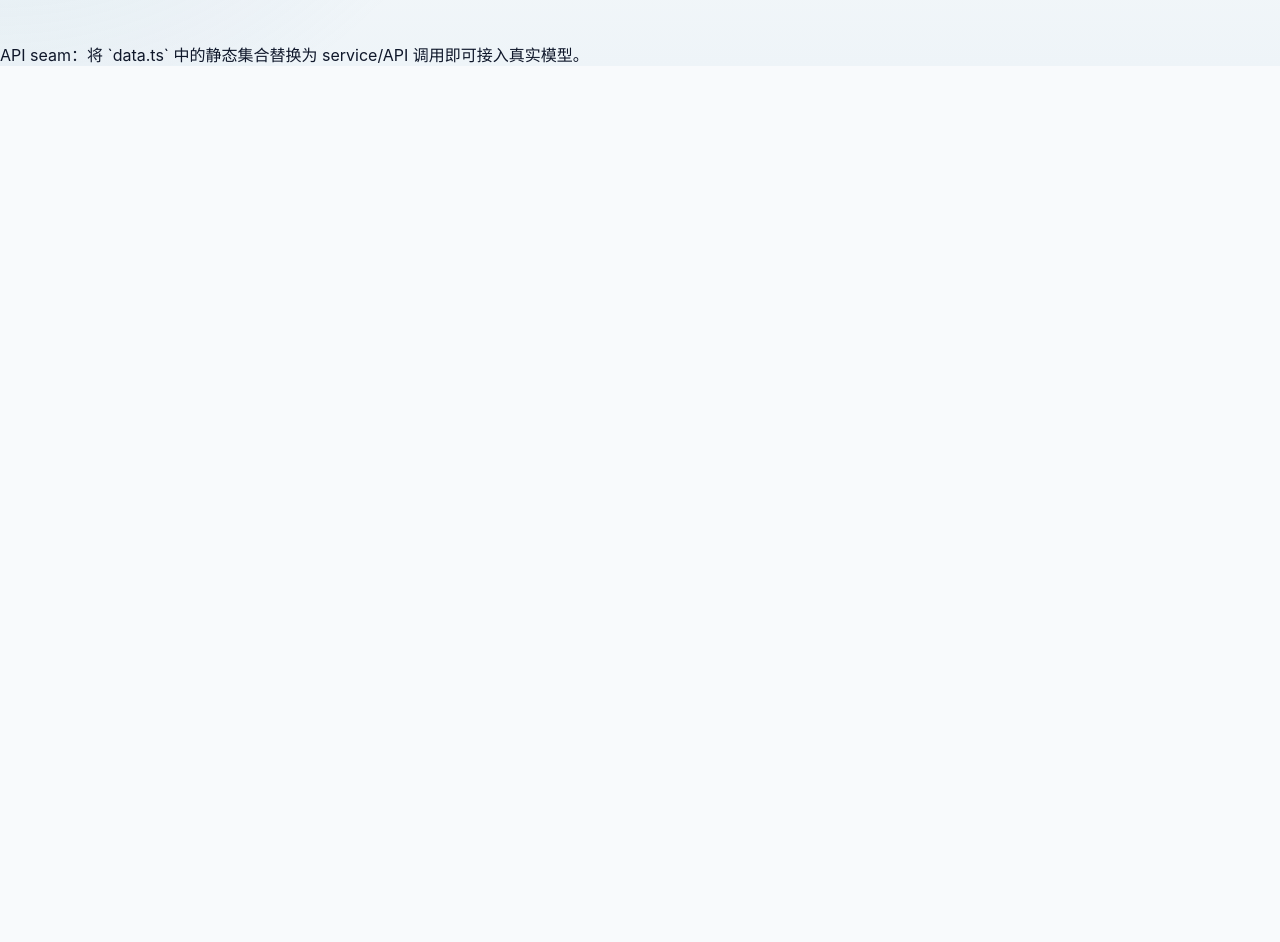
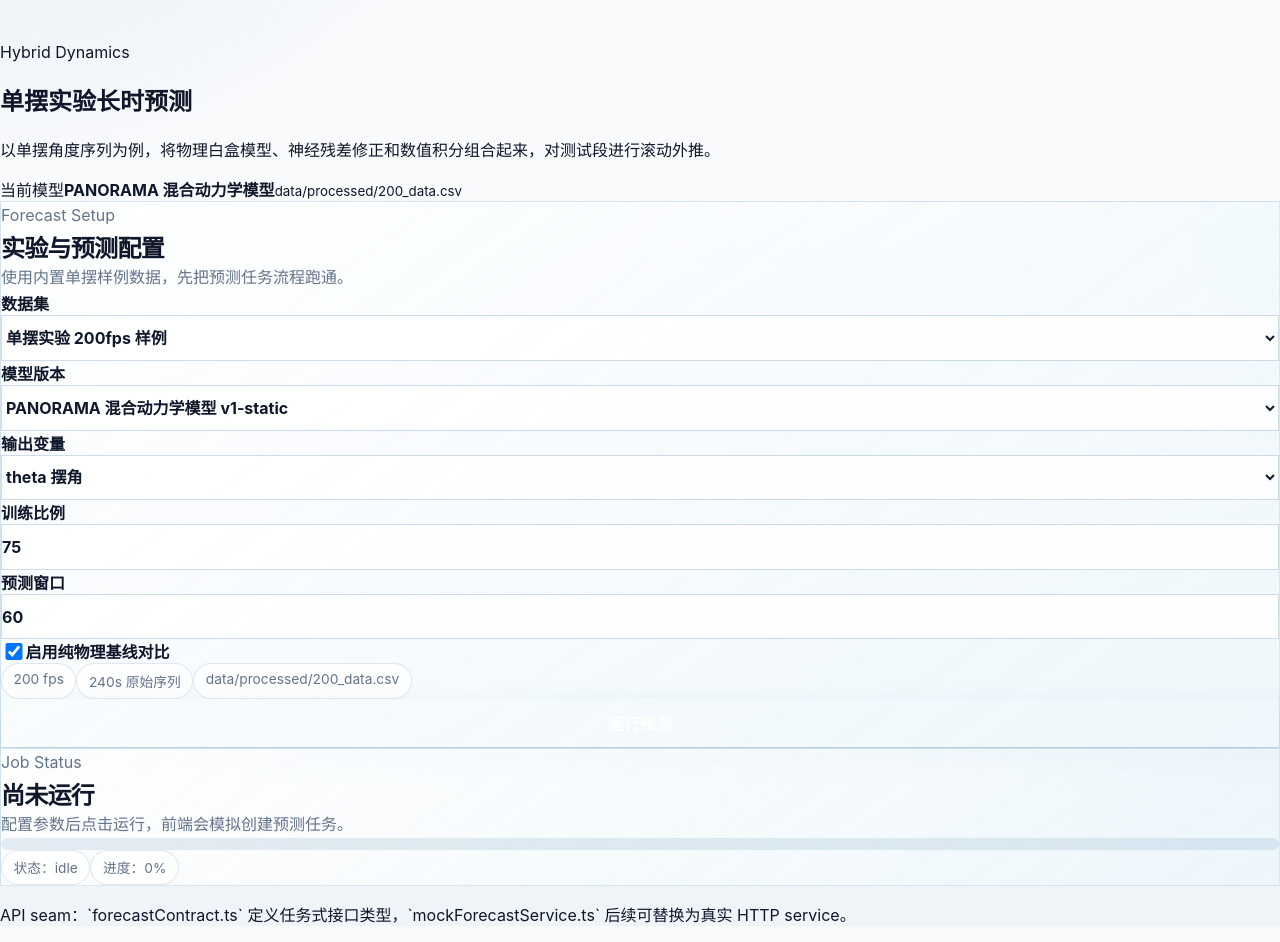
Before and after one commit to Lavandis/ai-for-science, a React (Vite) app: page /time-series-forecast in a window 1280 px wide. Shown: the part 380-1322 px from the top of the page. Before the commit the page ends 800 px from the top, so only its background shows below. Built offline with nearby package versions, Linux system fonts and the light colour scheme.

Commit message:
feat: compose interactive forecast workbench

```diff
--- a/src/features/timeSeriesForecast/TimeSeriesForecastPage.tsx
+++ b/src/features/timeSeriesForecast/TimeSeriesForecastPage.tsx
@@ -1,64 +1,127 @@
+import { useEffect, useMemo, useState } from "react";
 import { InfoPanel } from "../../components/InfoPanel";
-import { MetricCard } from "../../components/MetricCard";
 import { PageHeader } from "../../components/PageHeader";
-import { forecastInputs, forecastMetrics, seriesPoints } from "./data";
+import {
+  defaultForecastJobRequest,
+  experimentProfile,
+  forecastDatasets,
+  forecastModels,
+  modelStages
+} from "./data";
+import { ForecastChart } from "./ForecastChart";
+import { ForecastConfigPanel } from "./ForecastConfigPanel";
+import { ForecastEvaluationTable } from "./ForecastEvaluationTable";
+import { ForecastMetrics } from "./ForecastMetrics";
+import { ForecastPipeline } from "./ForecastPipeline";
+import { ForecastRunStatus } from "./ForecastRunStatus";
+import type { ForecastJob, ForecastJobRequest, ForecastJobStatus, ForecastResult } from "./forecastContract";
+import { mockForecastService } from "./mockForecastService";
 import "./timeSeriesForecast.css";
 
 export function TimeSeriesForecastPage() {
-  const polylinePoints = seriesPoints
-    .map((value, index) => `${index * 42 + 18},${110 - value}`)
-    .join(" ");
+  const [config, setConfig] = useState<ForecastJobRequest>(defaultForecastJobRequest);
+  const [job, setJob] = useState<ForecastJob | null>(null);
+  const [result, setResult] = useState<ForecastResult | null>(null);
+  const [errorMessage, setErrorMessage] = useState<string | null>(null);
+
+  const status: ForecastJobStatus = job?.status ?? "idle";
+  const isRunning = status === "queued" || status === "running";
+
+  const service = useMemo(() => mockForecastService, []);
+
+  useEffect(() => {
+    if (!job || job.status === "completed" || job.status === "failed") return;
+
+    const interval = window.setInterval(async () => {
+      try {
+        const nextJob = await service.getForecastJob(job.id);
+        setJob(nextJob);
+
+        if (nextJob.status === "completed") {
+          const nextResult = await service.getForecastResult(nextJob.id);
+          setResult(nextResult);
+        }
+      } catch (error) {
+        setErrorMessage(error instanceof Error ? error.message : "状态同步失败");
+      }
+    }, 350);
+
+    return () => window.clearInterval(interval);
+  }, [job, service]);
+
+  const runForecast = async (request: ForecastJobRequest) => {
+    setErrorMessage(null);
+    setResult(null);
+
+    try {
+      const nextJob = await service.createForecastJob(request);
+      setJob(nextJob);
+    } catch (error) {
+      setErrorMessage(error instanceof Error ? error.message : "创建预测任务失败");
+    }
+  };
 
   return (
-    <div className="page-stack">
+    <div className="page-stack forecast-page">
       <PageHeader
-        eyebrow="独立模块"
+        eyebrow="PANORAMA 静态前端样例"
         title="时序预测"
-        description="展示科研序列预测的配置、趋势图占位、预测区间和摘要指标。当前为静态数据，后续可替换为模型 API 返回。"
+        description="面向单摆实验的长时预测工作台：展示实验配置、物理基线、PANORAMA 预测曲线和误差摘要。当前使用前端 mock service 模拟任务式接口。"
       />
 
-      <div className="module-layout">
-        <InfoPanel title="预测配置">
-          <div className="field-list">
-            {forecastInputs.map((item) => (
-              <div className="field-row" key={item.label}>
-                <span>{item.label}</span>
-                <p>{item.value}</p>
-              </div>
-            ))}
-          </div>
-        </InfoPanel>
+      <section className="forecast-hero" aria-label="PANORAMA 模型概览">
+        <div>
+          <p className="eyebrow">Hybrid Dynamics</p>
+          <h2>{experimentProfile.title}</h2>
+          <p>{experimentProfile.description}</p>
+        </div>
+        <div className="forecast-model-card">
+          <span>当前模型</span>
+          <strong>{experimentProfile.model}</strong>
+          <small>{experimentProfile.source}</small>
+        </div>
+      </section>
 
-        <InfoPanel title="趋势图占位" tone="soft">
-          <div className="chart-card" role="img" aria-label="时序预测趋势图占位">
-            <svg viewBox="0 0 500 140" preserveAspectRatio="none">
-              <line x1="18" y1="118" x2="482" y2="118" />
-              <line x1="18" y1="18" x2="18" y2="118" />
-              <polyline points={polylinePoints} />
-              <path d="M354 47 C394 44 426 35 482 28" />
-            </svg>
-            <div className="chart-legend">
-              <span>历史观测</span>
-              <span>预测区间</span>
+      <div className="forecast-workbench">
+        <div className="forecast-left-column">
+          <ForecastConfigPanel
+            datasets={forecastDatasets}
+            models={forecastModels}
+            value={config}
+            isRunning={isRunning}
+            onChange={setConfig}
+            onRun={runForecast}
+          />
+          <ForecastRunStatus status={status} job={job} errorMessage={errorMessage} />
+        </div>
+
+        <InfoPanel title="长时滚动预测" tone="soft">
+          {result ? (
+            <ForecastChart series={result.series} />
+          ) : (
+            <div className="forecast-empty-state">
+              <p className="eyebrow">Ready</p>
+              <h2>等待运行预测</h2>
+              <p>点击左侧“运行预测”后，将模拟创建任务、轮询状态并加载 PANORAMA 预测结果。</p>
             </div>
-          </div>
+          )}
         </InfoPanel>
       </div>
 
-      <section className="metric-grid" aria-label="预测摘要指标">
-        {forecastMetrics.map((metric) => (
-          <MetricCard key={metric.label} {...metric} />
-        ))}
-      </section>
+      {result ? (
+        <>
+          <ForecastMetrics metrics={result.metrics} status={status} />
+          <div className="forecast-detail-grid">
+            <ForecastPipeline stages={modelStages} />
+            <ForecastEvaluationTable rows={result.evaluationRows} />
+          </div>
+          <InfoPanel title="预测结论">
+            <p className="summary-copy">{result.conclusion}</p>
+          </InfoPanel>
+        </>
+      ) : null}
 
-      <InfoPanel title="简短结论">
-        <p className="summary-copy">
-          该序列在预测窗口内保持温和上行，短期异常风险较低。建议在真实模型接入后补充误差分解、
-          数据质量提示和模型版本信息。
-        </p>
-      </InfoPanel>
-
-      <p className="api-note">API seam：将 `data.ts` 中的静态集合替换为 service/API 调用即可接入真实模型。</p>
+      <p className="api-note">API seam：`forecastContract.ts` 定义任务式接口类型，`mockForecastService.ts` 后续可替换为真实 HTTP service。</p>
     </div>
   );
 }
--- a/src/features/timeSeriesForecast/timeSeriesForecast.css
+++ b/src/features/timeSeriesForecast/timeSeriesForecast.css
@@ -340,3 +340,30 @@
     grid-template-columns: 1fr;
   }
 }
+
+.forecast-left-column {
+  display: grid;
+  gap: var(--space-4);
+  align-content: start;
+}
+
+.forecast-empty-state {
+  display: grid;
+  align-content: center;
+  min-height: 320px;
+  padding: var(--space-6);
+  border: 1px dashed rgba(47, 111, 159, 0.24);
+  border-radius: var(--radius-lg);
+  background: rgba(255, 255, 255, 0.62);
+}
+
+.forecast-empty-state h2 {
+  margin: var(--space-2) 0;
+}
+
+.forecast-empty-state p:last-child {
+  max-width: 46rem;
+  margin: 0;
+  color: var(--color-muted);
+  line-height: 1.75;
+}
```
Also changed, not shown: 1 other file (tests, documents, lock files or other folders).
